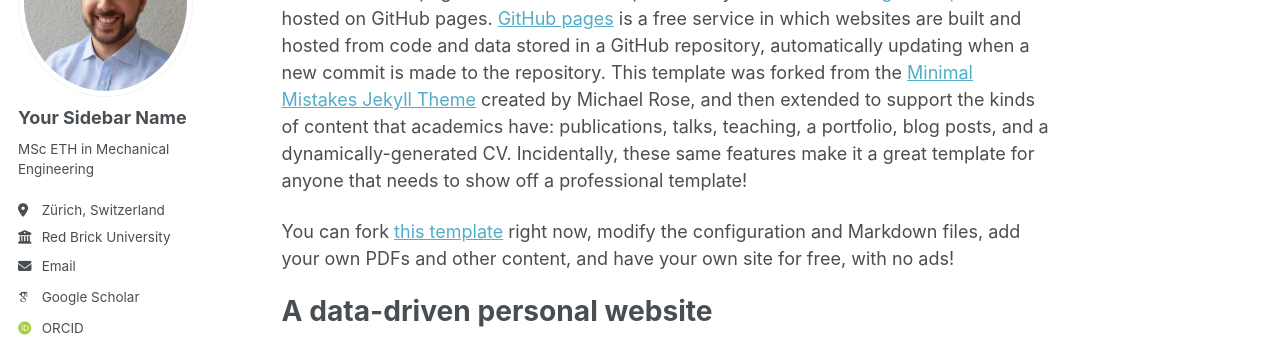
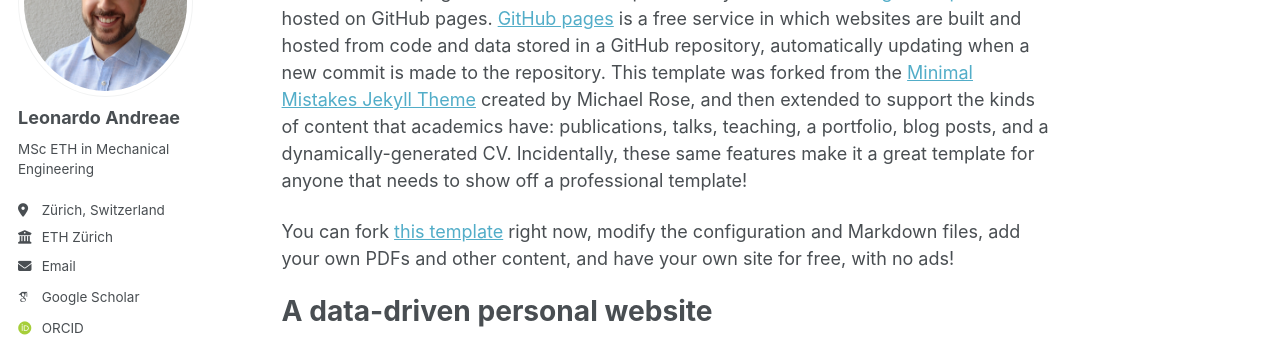
Before and after one commit to leonardoandreae/leonardoandreae.github.io, a Jekyll site: the page built from _pages/about.md, in a window 1280 px wide. Shown: the part 191-528 px from the top of the page. Built offline with Jekyll 4.4.1, drawn with Linux system fonts in a browser that asks for light colours; some web fonts are replaced; a script that is not in the unit is left out.

Commit message:
updated personal info

```diff
--- a/_config.yml
+++ b/_config.yml
@@ -12,11 +12,11 @@ site_theme               : "default" # Currently available options are "default"
 title                    : "Leonardo Andreae"
 title_separator          : "-"
 name                     : &name "Leonardo Andreae"
-description              : &description "Your Name's academic portfolio"   # Update this with a general description of your site, this is the default if not overridden by a page
-url                      : https://academicpages.github.io # The base hostname & protocol for your site e.g. "https://[your GitHub username].github.io",
+description              : &description "Leonardo's personal website"   # Update this with a general description of your site, this is the default if not overridden by a page
+url                      : https://leonardoandreae.github.io # The base hostname & protocol for your site e.g. "https://[your GitHub username].github.io",
                                                            # or if you already have some other page hosted on Github then use "https://[your GitHub username].github.io/[Your Repo Name]"
 baseurl                  : "" # the subpath of your site, e.g. "/blog"
-repository               : "academicpages/academicpages.github.io"
+repository               : "leonardoandreae/leonardoandreae.github.io"
 
 # Site Author - The following control what appear as part of the author content on the side bar.
 #               If a field is blank the icon and link will not appear, otherwise it will be shown.
@@ -24,11 +24,11 @@ repository               : "academicpages/academicpages.github.io"
 author:
   # Biographic information
   avatar           : "leonardo.jpg"
-  name             : "Your Sidebar Name"
+  name             : "Leonardo Andreae"
   pronouns         : # example: "she/her"
   bio              : "MSc ETH in Mechanical Engineering"
   location         : "Zürich, Switzerland"
-  employer         : "Red Brick University"
+  employer         : "ETH Zürich"
   uri              : # URL
   email            : "leoandreae@gmail.com"
 
```
